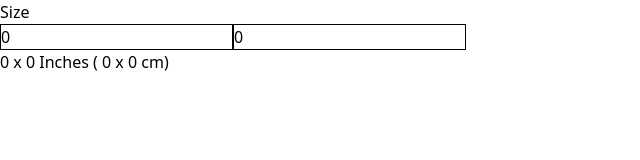
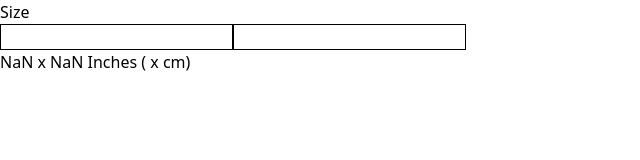
Before and after one commit to selehadin-cyber/liviqon, a Next.js app: page /Size in a window 1280 px wide. Shown: the top 160 px of the page, without its empty margins (0-640 px from the left). Built offline with nearby package versions, Linux system fonts and the light colour scheme.

Commit message:
Add support for floats

```diff
--- a/pages/Size.tsx
+++ b/pages/Size.tsx
@@ -1,8 +1,8 @@
 import React, { useEffect, useState } from 'react'
 
 const Size = () => {
-    const [width, setWidth] = useState(0)
-    const [length, setLength] = useState(0)
+    const [width, setWidth] = useState("")
+    const [length, setLength] = useState("")
     const [wininches, setWininches] = useState(0)
     const [lininches, setLininches] = useState(0)
 
@@ -11,15 +11,15 @@ const Size = () => {
         return Math.round(inches * 10) / 10
     }
     useEffect(() => {
-      setLininches(convert(length))
-      setWininches(convert(width))
+      setLininches(convert(parseFloat(length)))
+      setWininches(convert(parseFloat(width)))
     }, [width, length])
 
   return (
     <>
         <div>Size</div>
-        <input className='border border-black' value={width} onChange={(e) => setWidth(parseInt(e.target.value))} type="text" />
-        <input className='border border-black' value={length} onChange={(e) => setLength(parseInt(e.target.value))} type="text" />
+        <input className='border border-black' value={width} onChange={(e) => setWidth(e.target.value)} type="text" />
+        <input className='border border-black' value={length} onChange={(e) => setLength(e.target.value)} type="text" />
         <p>{wininches} x {lininches} Inches ( {width} x {length} cm)</p>
     </>
 
```
